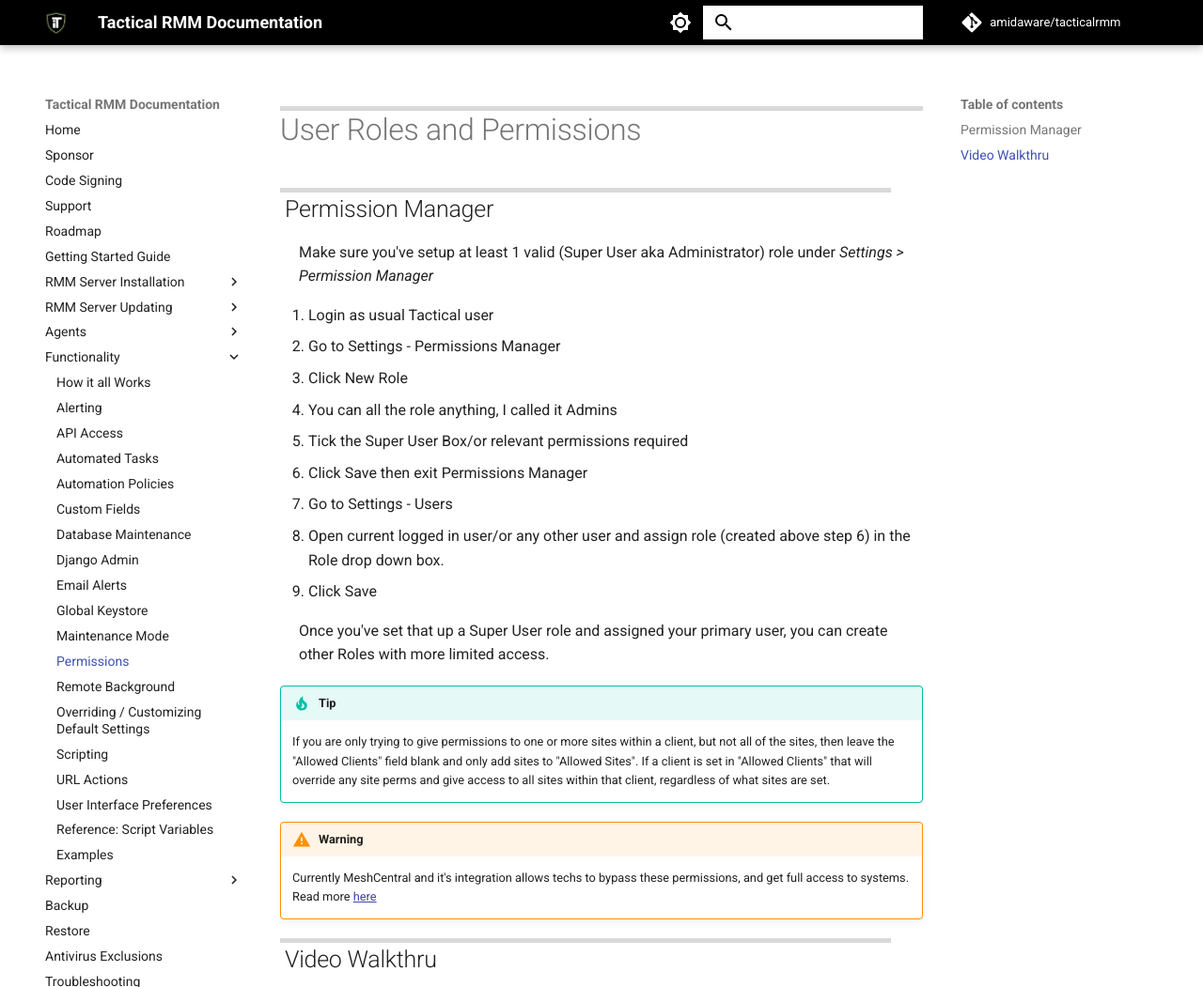
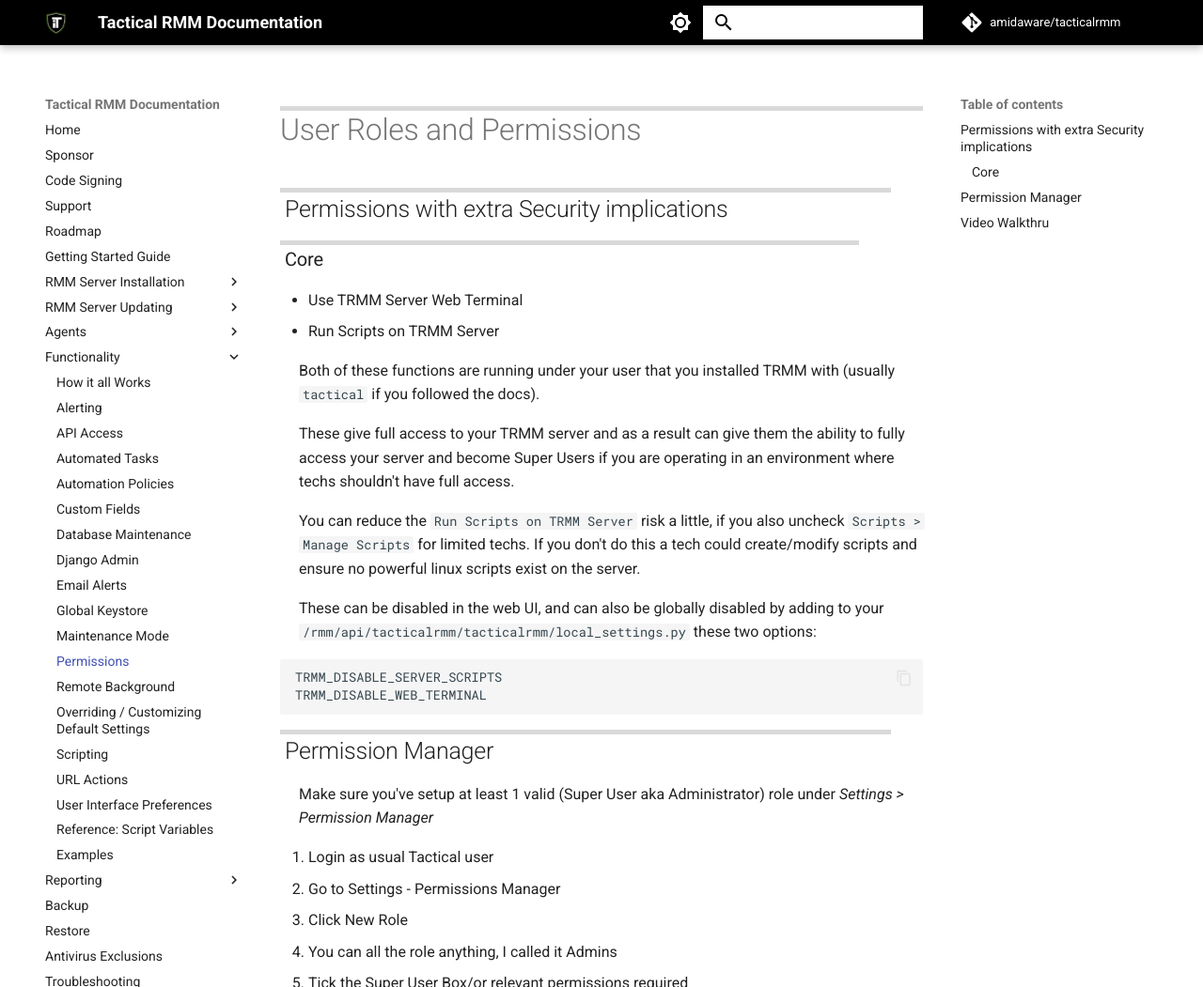
Before and after one commit to amidaware/trmm-docs, an MkDocs documentation site: the page built from docs/functions/permissions.md, in a window 1280 px wide and 1400 px high, cut to the strip 0-1051 px from the top of the window. Shown: the whole strip at 94% size. Built offline with MkDocs 1.6.1 and Material for MkDocs 9.7.7, drawn with Linux system fonts in a browser that asks for light colours; comment, search, counter and statistics services are not loaded.

Commit message:
v0.18.3 permissions addition

````diff
--- a/docs/functions/permissions.md
+++ b/docs/functions/permissions.md
@@ -1,4 +1,24 @@
 # User Roles and Permissions
+
+## Permissions with extra Security implications
+
+### Core
+
+* Use TRMM Server Web Terminal
+* Run Scripts on TRMM Server
+
+Both of these functions are running under your user that you installed TRMM with (usually `tactical` if you followed the docs).
+
+These give full access to your TRMM server and as a result can give them the ability to fully access your server and become Super Users if you are operating in an environment where techs shouldn't have full access.
+
+You can reduce the `Run Scripts on TRMM Server` risk a little, if you also uncheck `Scripts > Manage Scripts` for limited techs. If you don't do this a tech could create/modify scripts and ensure no powerful linux scripts exist on the server.
+
+These can be disabled in the web UI, and can also be globally disabled by adding to your `/rmm/api/tacticalrmm/tacticalrmm/local_settings.py` these two options:
+
+```py
+TRMM_DISABLE_SERVER_SCRIPTS
+TRMM_DISABLE_WEB_TERMINAL
+```
 
 ## Permission Manager
 
@@ -16,13 +36,8 @@
 
 Once you've set that up a Super User role and assigned your primary user, you can create other Roles with more limited access.
 
-
 !!!tip
     If you are only trying to give permissions to one or more sites within a client, but not all of the sites, then leave the "Allowed Clients" field blank and only add sites to "Allowed Sites". If a client is set in "Allowed Clients" that will override any site perms and give access to all sites within that client, regardless of what sites are set.
-
-
-!!!warning
-    Currently MeshCentral and it's integration allows techs to bypass these permissions, and get full access to systems. Read more [here](../mesh_integration.md#security-implications)
 
 ## Video Walkthru
 
````
